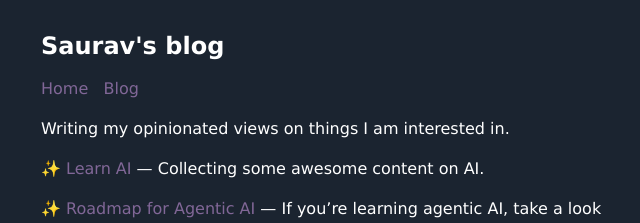
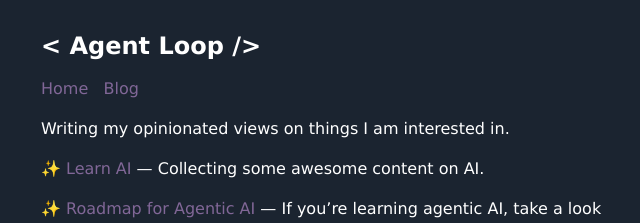
Before and after one commit to agentloopfyi/agentloopfyi.github.io, a Jekyll site: the page built from index.markdown, in a window 1280 px wide. Shown: the top 223 px of the page, without its empty margins (307-947 px from the left). Built offline with Jekyll 4.4.1, drawn with Linux system fonts in a browser that asks for light colours.

Commit message:
Update _config.yml

```diff
--- a/_config.yml
+++ b/_config.yml
@@ -1,5 +1,5 @@
 # Site settings
-title: "Saurav's blog"
+title: "< Agent Loop />"
 email:
 description:
 baseurl: ""
```
